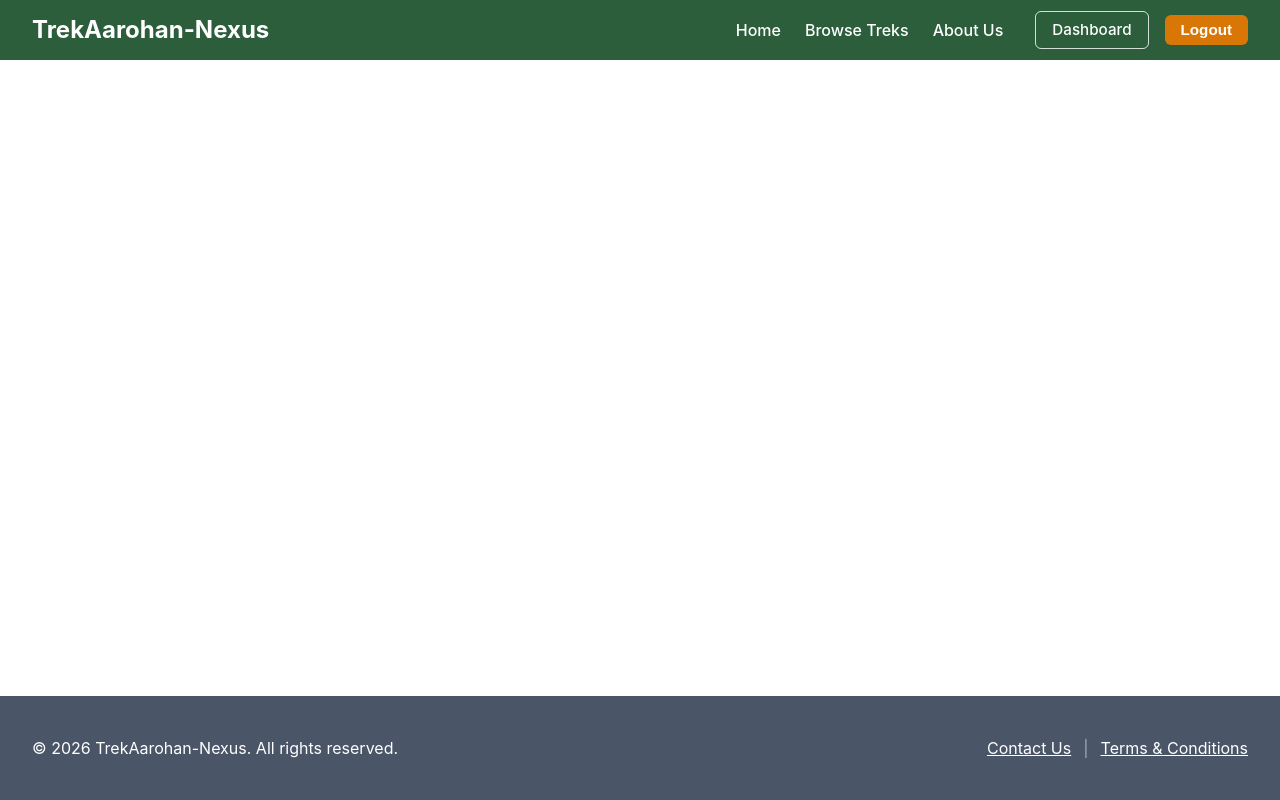
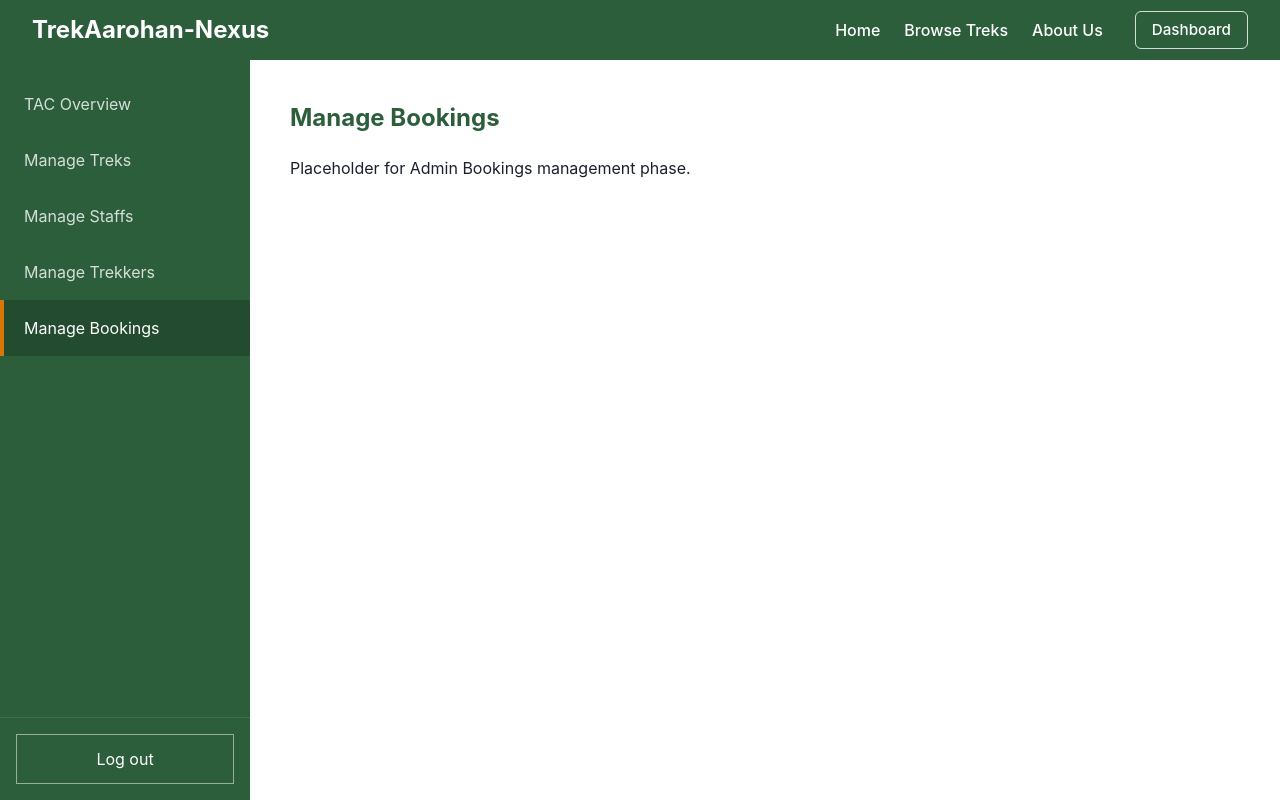
Before and after one commit to BhagyaJyoti22006/TrekAarohan-Nexus, a Vue app in the folder frontend/: page /admin/bookings in a window 1280 px wide. Built offline with nearby package versions, Linux system fonts and the light colour scheme; sample sign-in values are in the browser's storage.

Commit message:
Admin Dashboard Layout

```diff
--- a/frontend/src/App.vue
+++ b/frontend/src/App.vue
@@ -2,7 +2,7 @@
   <div style="display: flex; flex-direction: column; min-height: 100vh;">
     <Navbar />
 
-    <div class="public-content" style="flex-grow: 1; background: white; padding: 0;">
+    <div class="app-content" style="flex-grow: 1; background: white; padding: 0;">
       <!-- Router View will render the matched component here -->
       <router-view></router-view>
 
@@ -13,7 +13,7 @@
       </div>
     </div>
 
-    <Footer />
+    <Footer v-if="isPublicPage" />
   </div>
 </template>
 
@@ -26,6 +26,12 @@ export default {
   components: {
     Navbar,
     Footer
+  },
+  computed: {
+    isPublicPage() {
+      const p = this.$route.path
+      return !p.startsWith("/admin") && !p.startsWith("/staff") && !p.startsWith("/trekker")
+    }
   }
 }
 </script>
--- a/frontend/src/components/Navbar.vue
+++ b/frontend/src/components/Navbar.vue
@@ -18,7 +18,6 @@
         <template v-else>
           <router-link to="/trekker" class="btn btn-outline" style="margin-left: 2rem; padding: 0.4rem 1rem;">Dashboard</router-link>
         </template>
-        <button @click="logout" class="btn btn-accent" style="margin-left: 1rem; padding: 0.4rem 1rem; cursor: pointer;">Logout</button>
       </template>
       <template v-else>
         <router-link to="/login" class="btn btn-outline" style="margin-left: 2rem; padding: 0.4rem 1rem;">Login</router-link>
@@ -37,12 +36,6 @@ export default {
     return {
       authStore
     }
-  },
-  methods: {
-    logout() {
-      authStore.logout()
-      this.$router.push("/login")
-    }
   }
 }
 </script>
--- a/frontend/src/router/index.js
+++ b/frontend/src/router/index.js
@@ -3,14 +3,32 @@ import { authStore } from "../store"
 
 import Login from "../views/Login.vue"
 import Register from "../views/Register.vue"
-import AdminDashboard from "../views/AdminDashboard.vue"
+
+import AdminLayout from "../views/admin/AdminLayout.vue"
+import AdminDashboard from "../views/admin/AdminDashboard.vue"
+import AdminTreks from "../views/admin/AdminTreks.vue"
+import AdminStaffs from "../views/admin/AdminStaffs.vue"
+import AdminTrekkers from "../views/admin/AdminTrekkers.vue"
+import AdminBookings from "../views/admin/AdminBookings.vue"
+
 import StaffDashboard from "../views/StaffDashboard.vue"
 import TrekkerDashboard from "../views/TrekkerDashboard.vue"
 
 const routes = [
   { path: "/login", component: Login, meta: { requiresGuest: true } },
   { path: "/register", component: Register, meta: { requiresGuest: true } },
-  { path: "/admin", component: AdminDashboard, meta: { requiresAuth: true, role: "admin" } },
+  {
+    path: "/admin",
+    component: AdminLayout,
+    meta: { requiresAuth: true, role: "admin" },
+    children: [
+      { path: "", component: AdminDashboard },
+      { path: "treks", component: AdminTreks },
+      { path: "staffs", component: AdminStaffs },
+      { path: "trekkers", component: AdminTrekkers },
+      { path: "bookings", component: AdminBookings }
+    ]
+  },
   { path: "/staff", component: StaffDashboard, meta: { requiresAuth: true, role: "staff" } },
   { path: "/trekker", component: TrekkerDashboard, meta: { requiresAuth: true, role: "trekker" } }
 ]
--- /dev/null
+++ b/frontend/src/views/admin/AdminBookings.vue
@@ -0,0 +1,12 @@
+<template>
+  <div>
+    <h2>Manage Bookings</h2>
+    <p>Placeholder for Admin Bookings management phase.</p>
+  </div>
+</template>
+
+<script>
+export default {
+  name: "AdminBookings"
+}
+</script>
--- a/frontend/src/views/AdminDashboard.vue
+++ b/frontend/src/views/admin/AdminDashboard.vue
@@ -6,7 +6,7 @@
 </template>
 
 <script>
-import { authStore } from "../store"
+import { authStore } from "../../store"
 
 export default {
   name: "AdminDashboard",
--- /dev/null
+++ b/frontend/src/views/admin/AdminLayout.vue
@@ -0,0 +1,37 @@
+<template>
+  <div style="display: flex; height: calc(100vh - 60px); flex-grow: 1;">
+
+    <div class="sidebar">
+      <div class="sidebar-links">
+        <router-link to="/admin" exact-active-class="active">TAC Overview</router-link>
+        <router-link to="/admin/treks" active-class="active">Manage Treks</router-link>
+        <router-link to="/admin/staffs" active-class="active">Manage Staffs</router-link>
+        <router-link to="/admin/trekkers" active-class="active">Manage Trekkers</router-link>
+        <router-link to="/admin/bookings" active-class="active">Manage Bookings</router-link>
+      </div>
+
+      <div class="sidebar-bottom">
+        <a href="#" @click.prevent="logout">Log out</a>
+      </div>
+    </div>
+
+    <div style="flex-grow: 1; background: white; padding: 2.5rem; overflow-y: auto;">
+      <router-view></router-view>
+    </div>
+
+  </div>
+</template>
+
+<script>
+import { authStore } from "../../store"
+
+export default {
+  name: "AdminLayout",
+  methods: {
+    logout() {
+      authStore.logout()
+      this.$router.push("/login")
+    }
+  }
+}
+</script>
--- /dev/null
+++ b/frontend/src/views/admin/AdminStaffs.vue
@@ -0,0 +1,12 @@
+<template>
+  <div>
+    <h2>Manage Staffs</h2>
+    <p>Placeholder for Admin Staffs management phase.</p>
+  </div>
+</template>
+
+<script>
+export default {
+  name: "AdminStaffs"
+}
+</script>
--- /dev/null
+++ b/frontend/src/views/admin/AdminTrekkers.vue
@@ -0,0 +1,12 @@
+<template>
+  <div>
+    <h2>Manage Trekkers</h2>
+    <p>Placeholder for Admin Trekkers management phase.</p>
+  </div>
+</template>
+
+<script>
+export default {
+  name: "AdminTrekkers"
+}
+</script>
--- /dev/null
+++ b/frontend/src/views/admin/AdminTreks.vue
@@ -0,0 +1,12 @@
+<template>
+  <div>
+    <h2>Manage Treks</h2>
+    <p>Placeholder for Admin Treks management phase.</p>
+  </div>
+</template>
+
+<script>
+export default {
+  name: "AdminTreks"
+}
+</script>
```
Also changed, not shown: 1 other file (tests, documents, lock files or other folders).
